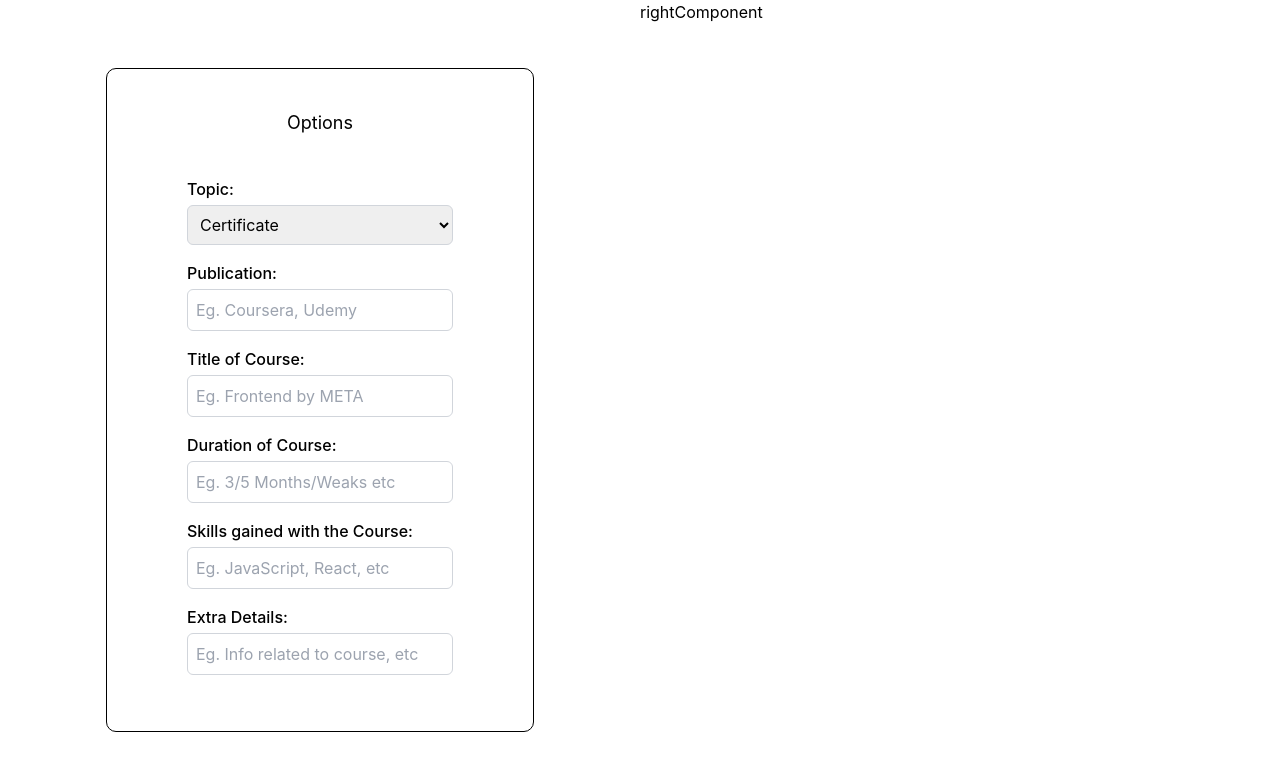
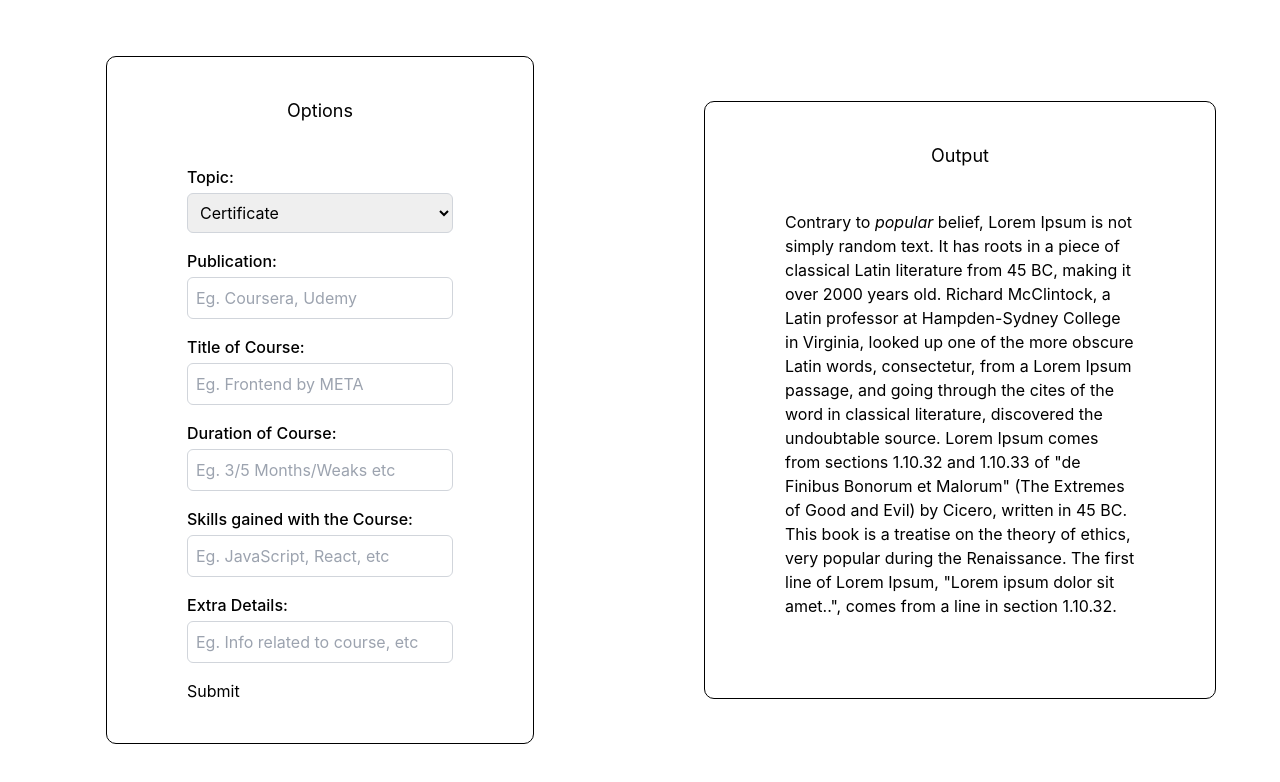
Before and after one commit to Sammy970/linkedin-post-maker, a React (Create React App) app: page / in a window 1280 px wide. Shown: the top 782 px of the page. Built offline with nearby package versions, Linux system fonts and the light colour scheme.

Commit message:
Added Right Component

```diff
--- a/package.json
+++ b/package.json
@@ -8,6 +8,7 @@
     "@testing-library/user-event": "^13.5.0",
     "react": "^18.2.0",
     "react-dom": "^18.2.0",
+    "react-markdown": "^8.0.7",
     "react-scripts": "5.0.1",
     "web-vitals": "^2.1.4"
   },
--- a/src/Components/LeftComponent.js
+++ b/src/Components/LeftComponent.js
@@ -81,6 +81,9 @@ const LeftComponent = () => {
             className="block w-full p-2 border border-gray-300 rounded-md"
           />
         </div>
+        <div className="">
+          <button>Submit</button>
+        </div>
       </div>
     </div>
   );
--- /dev/null
+++ b/src/Components/RightComponent.css
@@ -0,0 +1,5 @@
+.rightContainer {
+    border-radius: 10px;
+    border: 1px solid black;
+    padding: 40px 80px 40px 80px;
+}
--- a/src/Components/RightComponent.js
+++ b/src/Components/RightComponent.js
@@ -1,9 +1,21 @@
-import React from 'react'
+import React from "react";
+import ReactMarkdown from "react-markdown";
+import "./RightComponent.css"
 
 const RightComponent = () => {
+  const markdown = `Contrary to *popular* belief, Lorem Ipsum is not simply random text. It has roots in a piece of classical Latin literature from 45 BC, making it over 2000 years old. Richard McClintock, a Latin professor at Hampden-Sydney College in Virginia, looked up one of the more obscure Latin words, consectetur, from a Lorem Ipsum passage, and going through the cites of the word in classical literature, discovered the undoubtable source. Lorem Ipsum comes from sections 1.10.32 and 1.10.33 of "de Finibus Bonorum et Malorum" (The Extremes of Good and Evil) by Cicero, written in 45 BC. This book is a treatise on the theory of ethics, very popular during the Renaissance. The first line of Lorem Ipsum, "Lorem ipsum dolor sit amet..", comes from a line in section 1.10.32.`;
   return (
-    <div>rightComponent</div>
-  )
-}
+    <div className="flex items-center justify-center h-full">
+      <div className="rightContainer max-w-lg mx-auto p-4">
+        <div className="pb-10">
+          <h1 className="text-lg text-center">Output</h1>
+        </div>
+        <div className="pb-10">
+          <ReactMarkdown children={markdown} />
+        </div>
+      </div>
+    </div>
+  );
+};
 
-export default RightComponent
+export default RightComponent;
```
Also changed, not shown: 1 other file (tests, documents, lock files or other folders).
